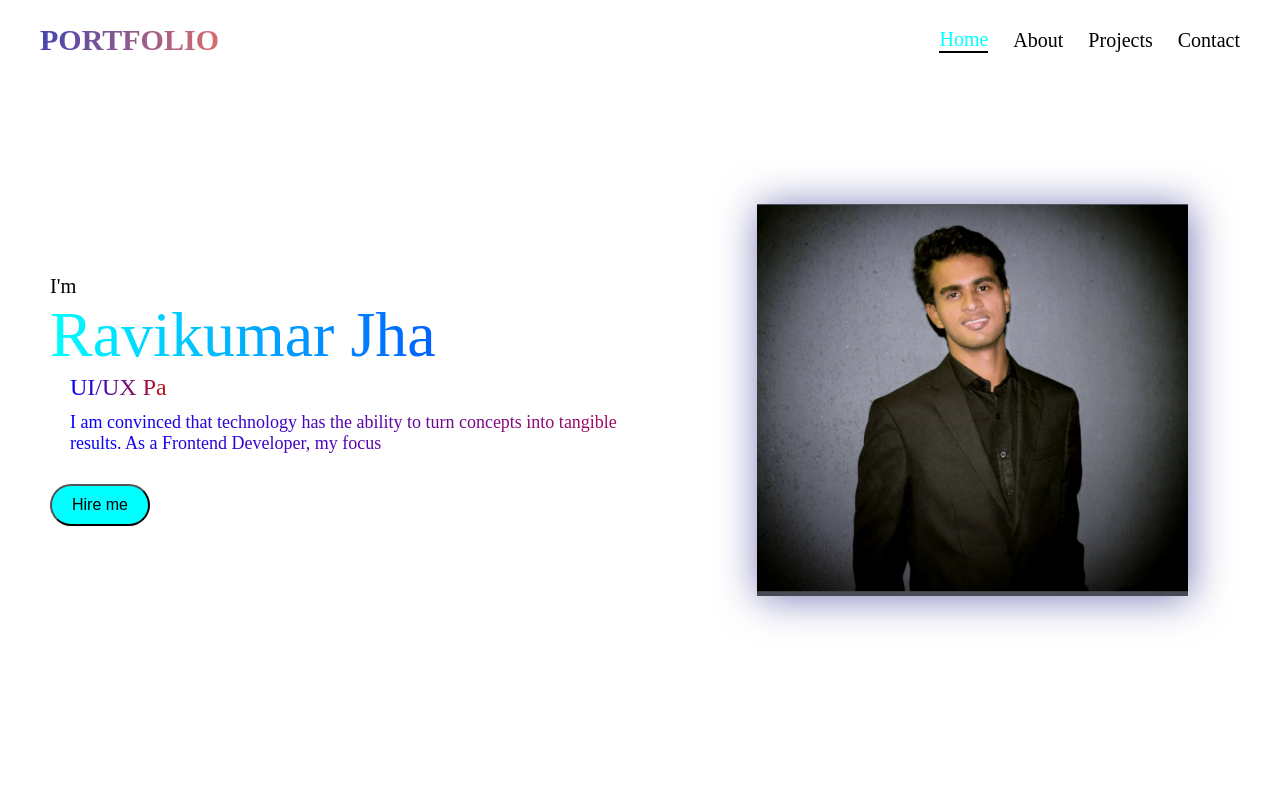
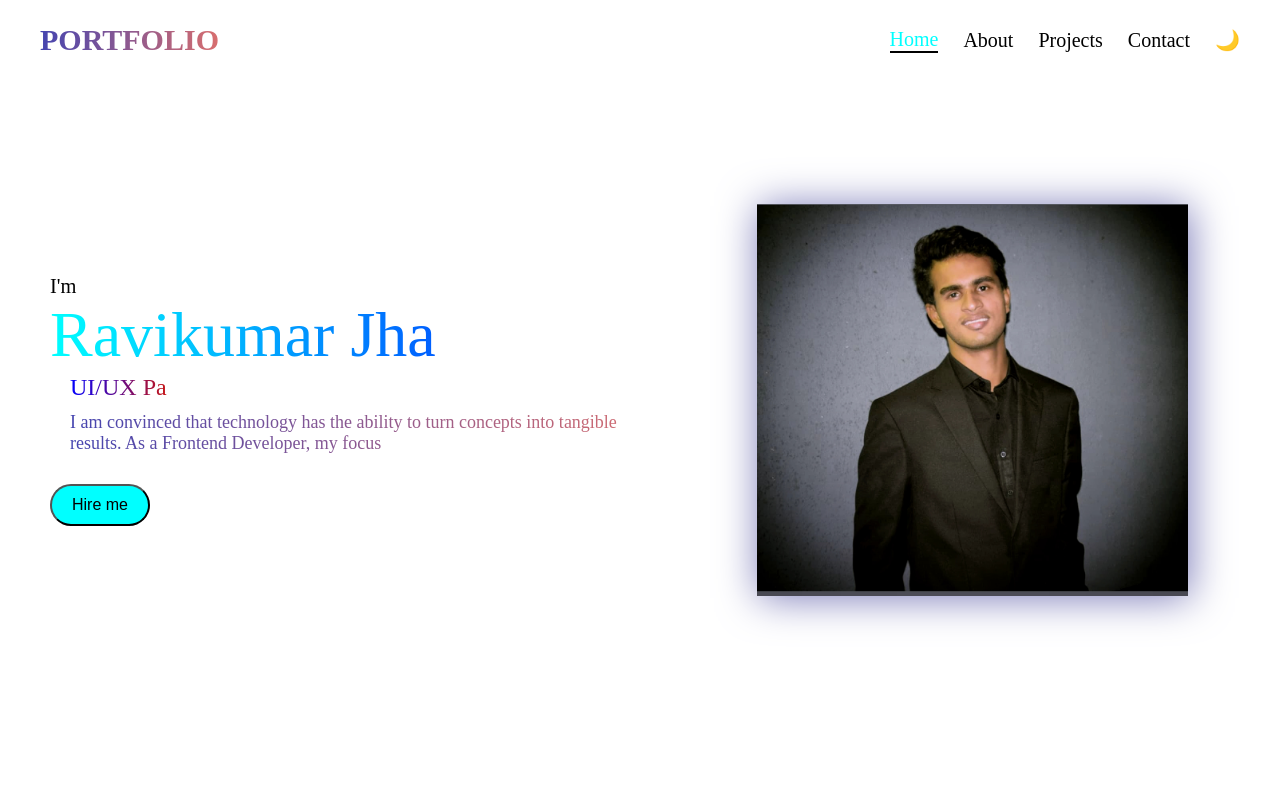
Before and after one commit to jharavi26/UIVerse-Ravikumar-s-Portfolio, a React (Vite) app in the folder portfolio/: page / in a window 1280 px wide. Shown: the top 800 px of the page. Built offline with nearby package versions, Linux system fonts and the light colour scheme.

Commit message:
Add Form Section

```diff
--- a/portfolio/src/components/Contact/Contact.jsx
+++ b/portfolio/src/components/Contact/Contact.jsx
@@ -1,8 +1,12 @@
 import React from 'react';
 import "./Contact.css";
-import contact from "../../assets/Contact.png"
+import contact from "../../assets/Contact.png";
+
 
 function Contact() {
+
+
+
   return (
     <>
     <h1 className='header'>Get in Touch </h1>
@@ -14,7 +18,7 @@ function Contact() {
       </div>
 
       <div className='rightside'>
-        <form action = "#" className='form'>
+        <form action = "https://formspree.io/f/mrbpbebr" method='POST' className='form'>
 
           <input type='text' name = "UserName" placeholder='Name'/>
           <input type = "email" name = "Email" placeholder = "Email"/>
--- a/portfolio/src/components/Home/Home.css
+++ b/portfolio/src/components/Home/Home.css
@@ -42,9 +42,9 @@
 
 .details button:hover{
   cursor: pointer;
-  background-color: transparent;
-  color: blue;
+  color: green;
   transition: all 0.2s;
+  background: none;
 }
 
 .line1{
@@ -92,7 +92,7 @@
   font-size: 18px;
   margin-left: 20px;
   margin-top: 10px;
-  background: linear-gradient(to right ,blue ,  rgb(180, 12, 82) );
+  background: linear-gradient(to right , rgb(69, 69, 176), rgb(216, 110, 110) );
   background-clip: text;
   color: transparent;
 
--- a/portfolio/src/components/Navbar/Navbar.css
+++ b/portfolio/src/components/Navbar/Navbar.css
@@ -9,6 +9,21 @@
   top: 0;
   z-index: 20;
 }
+
+.light-mode {
+  background: linear-gradient(135deg, #f8fafc, #e0f2fe);
+  color: #1e293b;
+  transition: all 0.5s ease-in-out;
+}
+
+.dark-mode {
+  background: linear-gradient(135deg, #0f172a, #1e293b);
+  color: #f8fafc;
+  transition: all 0.5s ease-in-out;
+}
+
+
+
 
 .navbar h1{
   font-size: 30px;
--- a/portfolio/src/components/Navbar/Navbar.jsx
+++ b/portfolio/src/components/Navbar/Navbar.jsx
@@ -1,10 +1,11 @@
-import React from 'react';
+import { useState } from "react";
 import "./Navbar.css";
 import {Link} from "react-scroll";
 import { useGSAP } from '@gsap/react';
 import gsap from 'gsap';
 
 function Navbar() {
+  const [darkMode, setDarkMode] = useState(false);
 
 useGSAP(()=>{
   let t1 = gsap.timeline();
@@ -21,14 +22,24 @@ useGSAP(()=>{
   })
 })
 
+const toggleDarkMode = () => {
+  const body = document.body;
+  body.classList.toggle("dark-mode");
+  body.classList.toggle("light-mode");
+  setDarkMode(!darkMode)
+};
+
   return (
     <nav className='navbar'>
       <h1>PORTFOLIO</h1>
       <ul className='desktop'>
-        <Link to = "home" spy = {true} activeClass='active' smooth={true} duration={500}><li >Home</li></Link>
+      <Link to = "home" spy = {true} activeClass='active' smooth={true} duration={500}><li >Home</li></Link>
         <Link to = "about" spy = {true} activeClass='active' smooth={true} duration={500} ><li>About</li></Link>
         <Link to = "projects" spy = {true} activeClass='active' smooth={true} duration={500} ><li>Projects</li></Link>
         <Link to = "contact" spy = {true} activeClass='active' smooth={true} duration={500} ><li>Contact</li></Link>
+        <li style={{ fontSize: "20px", cursor: "pointer" }} onClick={toggleDarkMode}>
+        {darkMode ? "☀️" : "🌙"} </li>
+
       </ul>
 
       <div className='hamburger'>
```
